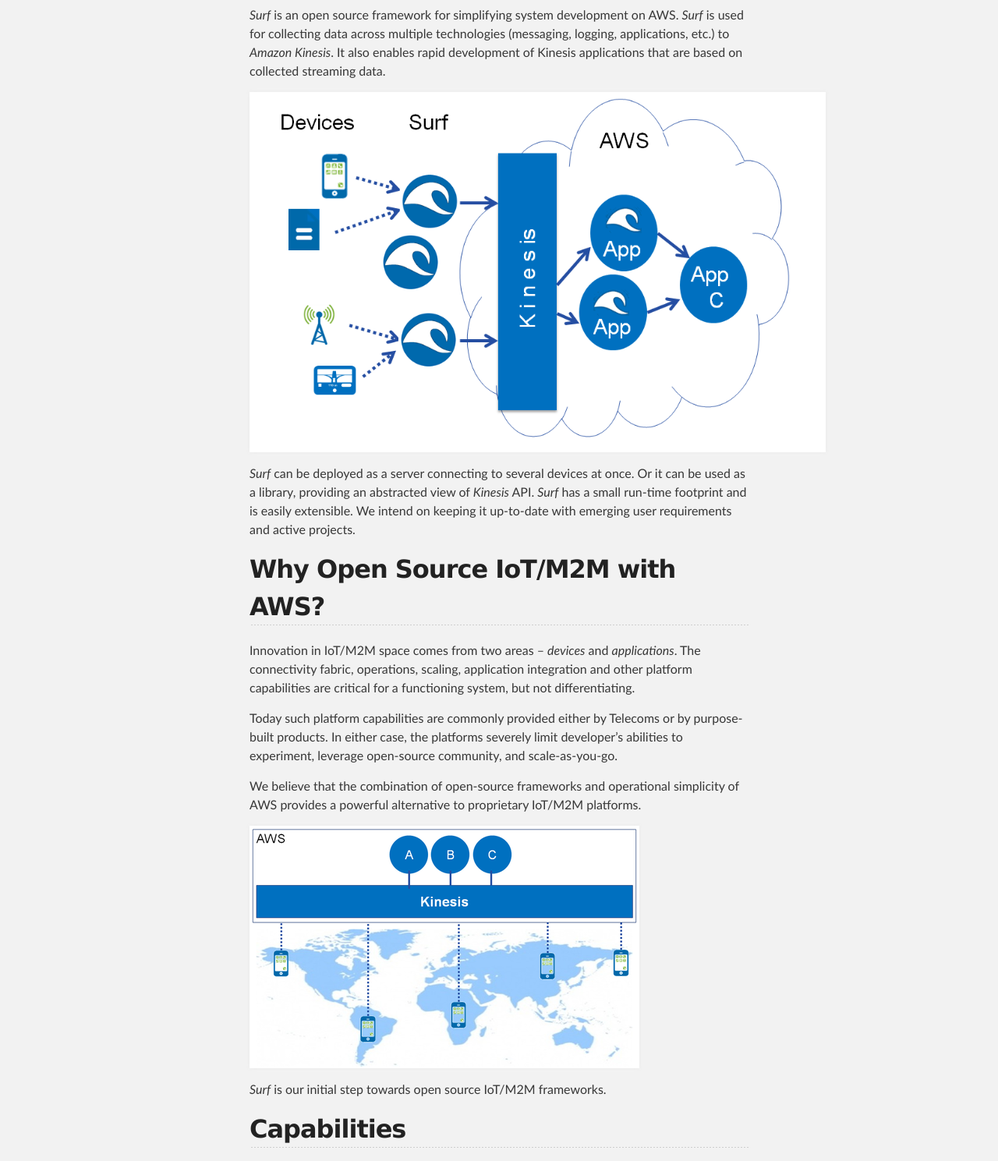
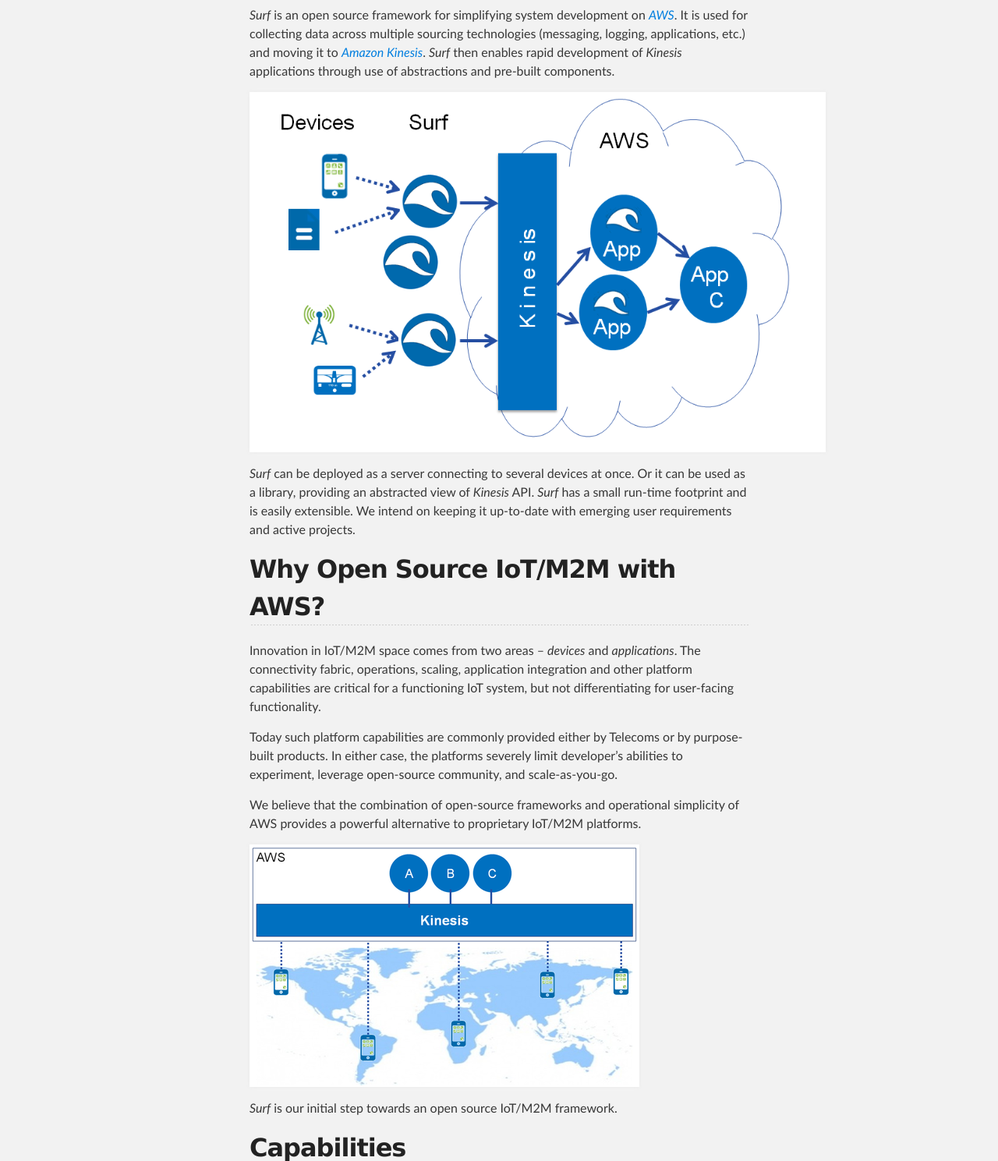
Before and after one commit to bbnow/surf-landing-page, a plain HTML site: page index.html in a window 1280 px wide. Shown: the part 321-1810 px from the top of the page at 78% size. Drawn offline with Linux system fonts and the light colour scheme.

```diff
--- a/index.html
+++ b/index.html
@@ -34,7 +34,7 @@
         <h2>
 <a name="description" class="anchor" href="#description"><span class="octicon octicon-link"></span></a>Description</h2>
 
-<p><em>Surf</em> is an open source framework for simplifying system development on AWS. <em>Surf</em> is used for collecting data across multiple technologies (messaging, logging, applications, etc.) to <em>Amazon Kinesis</em>. It also enables rapid development of Kinesis applications that are based on collected streaming data.</p>
+<p><em>Surf</em> is an open source framework for simplifying system development on <a href="http://aws.amazon.com/"><em>AWS</em></a>. It is used for collecting data across multiple sourcing technologies (messaging, logging, applications, etc.) and moving it to <a href="http://aws.amazon.com/kinesis/"><em>Amazon Kinesis</em></a>. <em>Surf</em> then enables rapid development of <em>Kinesis</em> applications through use of abstractions and pre-built components.  </p>
 
 <p><img src="images/surf_image.PNG" alt="Surf Image"></p>
 
@@ -43,7 +43,7 @@
 <h2>
 <a name="why-open-source-iotm2m-with-aws" class="anchor" href="#why-open-source-iotm2m-with-aws"><span class="octicon octicon-link"></span></a>Why Open Source IoT/M2M with AWS?</h2>
 
-<p>Innovation in IoT/M2M space comes from two areas – <em>devices</em> and <em>applications</em>. The connectivity fabric, operations, scaling, application integration and other platform capabilities are critical for a functioning system, but not differentiating.</p>
+<p>Innovation in IoT/M2M space comes from two areas – <em>devices</em> and <em>applications</em>. The connectivity fabric, operations, scaling, application integration and other platform capabilities are critical for a functioning IoT system, but not differentiating for user-facing functionality.</p>
 
 <p>Today such platform capabilities are commonly provided either by Telecoms or by purpose-built products. In either case, the platforms severely limit developer’s abilities to experiment, leverage open-source community, and scale-as-you-go.</p>
 
@@ -51,7 +51,7 @@
 
 <p><img src="images/aws_image.PNG" alt="AWS Image"></p>
 
-<p><em>Surf</em> is our initial step towards open source IoT/M2M frameworks.</p>
+<p><em>Surf</em> is our initial step towards an open source IoT/M2M framework.</p>
 
 <h2>
 <a name="capabilities" class="anchor" href="#capabilities"><span class="octicon octicon-link"></span></a>Capabilities</h2>
```
Also changed, not shown: params.json (+1 -1 lines).
